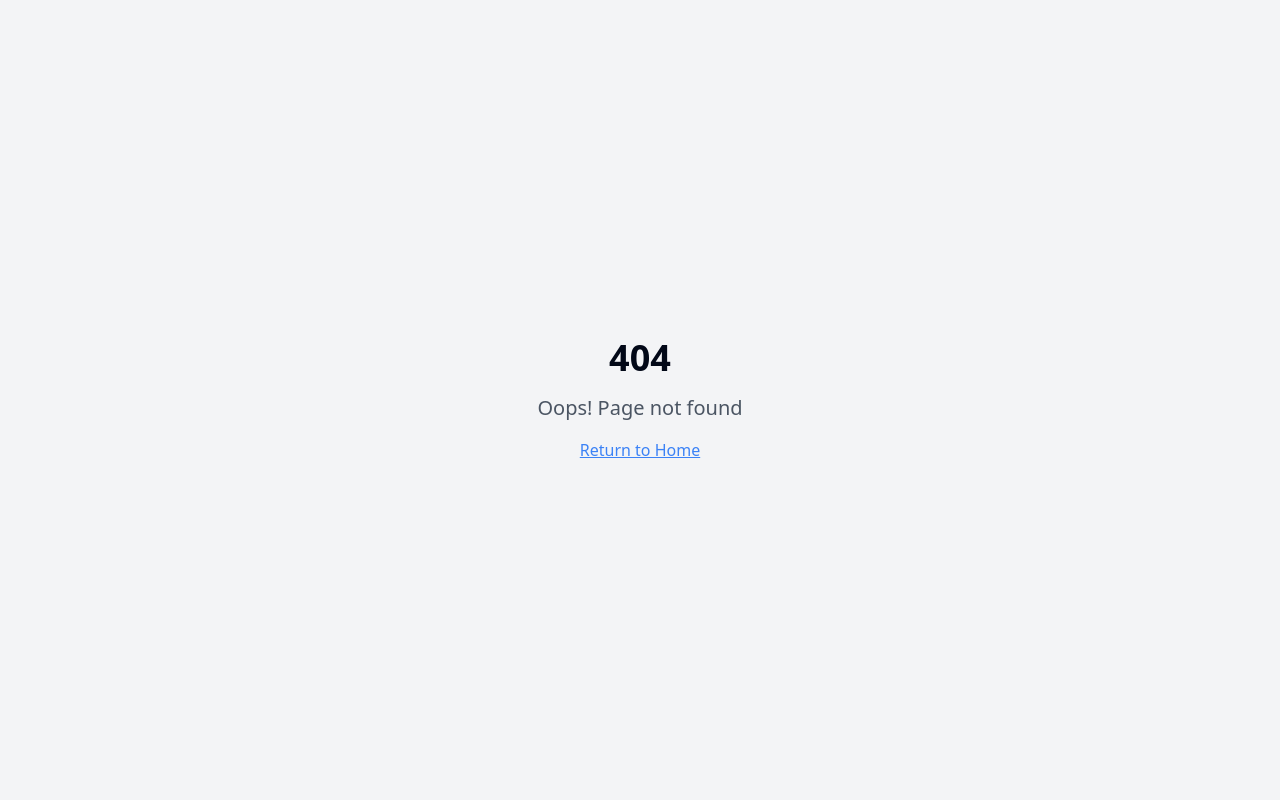
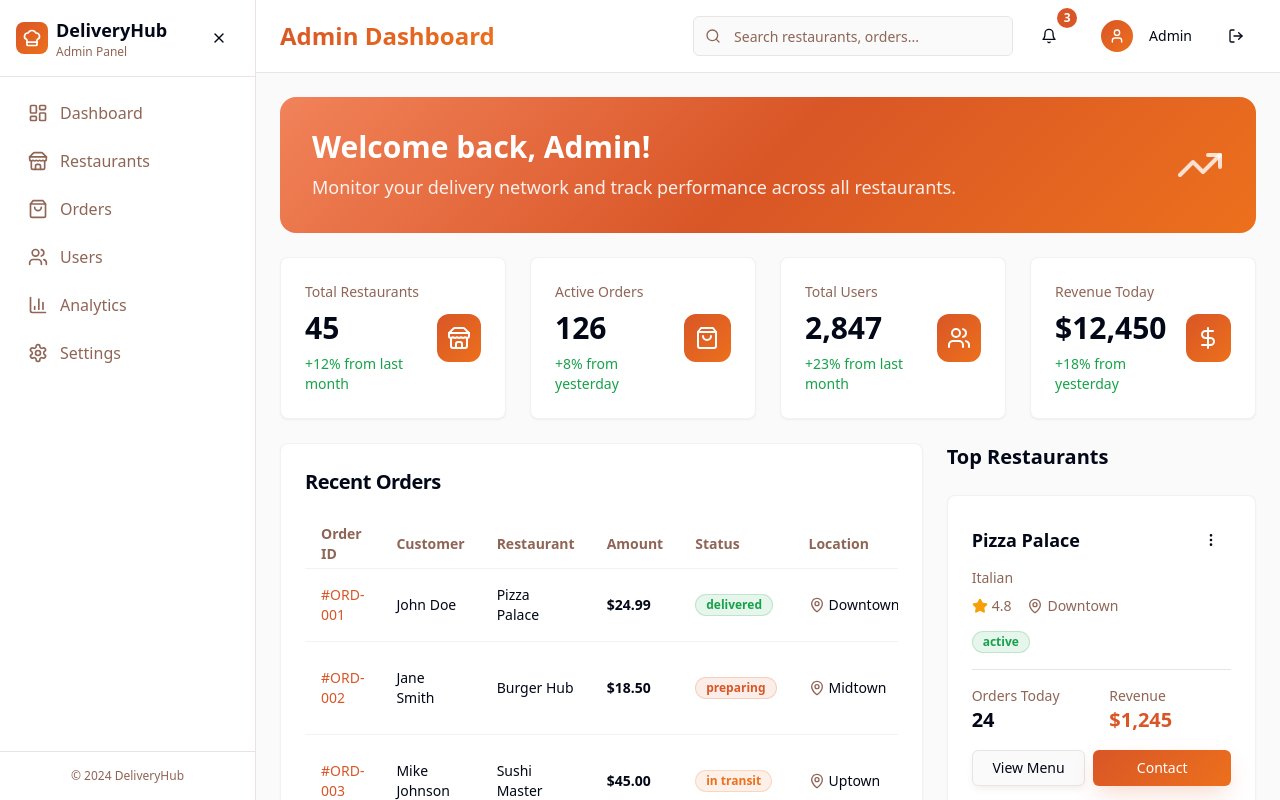
Before and after one commit to jayShah1407/hotel-hop-hub, a React (Vite) app: page /dashboard in a window 1280 px wide. Before the commit this address had no page. Shown: the top 800 px of the page. Built offline with nearby package versions, Linux system fonts and the light colour scheme.

Commit message:
Add home page on sign in
Update the admin login functionality to navigate to the home page upon successful sign-in.

```diff
--- a/src/App.tsx
+++ b/src/App.tsx
@@ -4,6 +4,7 @@ import { TooltipProvider } from "@/components/ui/tooltip";
 import { QueryClient, QueryClientProvider } from "@tanstack/react-query";
 import { BrowserRouter, Routes, Route } from "react-router-dom";
 import Index from "./pages/Index";
+import Dashboard from "./pages/Dashboard";
 import Restaurants from "./pages/Restaurants";
 import RestaurantMenu from "./pages/RestaurantMenu";
 import AdminLogin from "./pages/AdminLogin";
@@ -23,6 +24,7 @@ const App = () => (
         <Routes>
           <Route path="/" element={<Index />} />
           <Route path="/admin/login" element={<AdminLogin />} />
+          <Route path="/dashboard" element={<Dashboard />} />
           <Route path="/restaurants" element={<Restaurants />} />
           <Route path="/restaurants/:id/menu" element={<RestaurantMenu />} />
           <Route path="/orders" element={<Orders />} />
--- a/src/pages/Dashboard.tsx
+++ b/src/pages/Dashboard.tsx
@@ -1,3 +1,4 @@
+import { Layout } from "@/components/admin/Layout";
 import { StatsCard } from "@/components/admin/StatsCard";
 import { OrdersTable } from "@/components/admin/OrdersTable";
 import { RestaurantCard } from "@/components/admin/RestaurantCard";
@@ -69,6 +70,7 @@ const topRestaurants = [
 
 export default function Dashboard() {
   return (
+    <Layout>
     <div className="p-6 space-y-6 animate-fade-in">
       {/* Welcome Section */}
       <div className="bg-gradient-hero rounded-2xl p-8 text-white">
@@ -118,5 +120,6 @@ export default function Dashboard() {
         </div>
       </div>
     </div>
+    </Layout>
   );
 }
```
